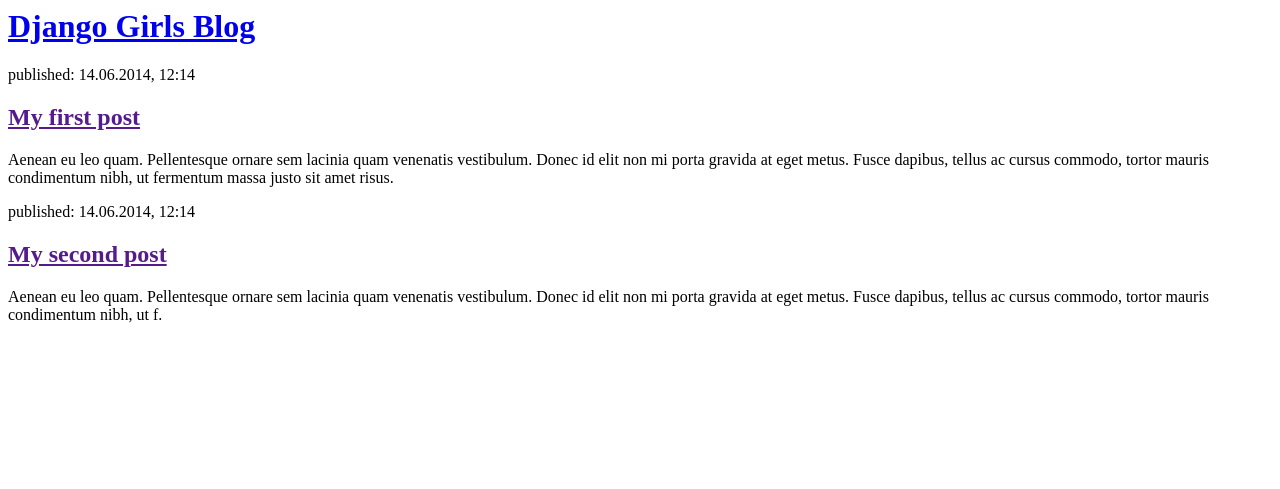
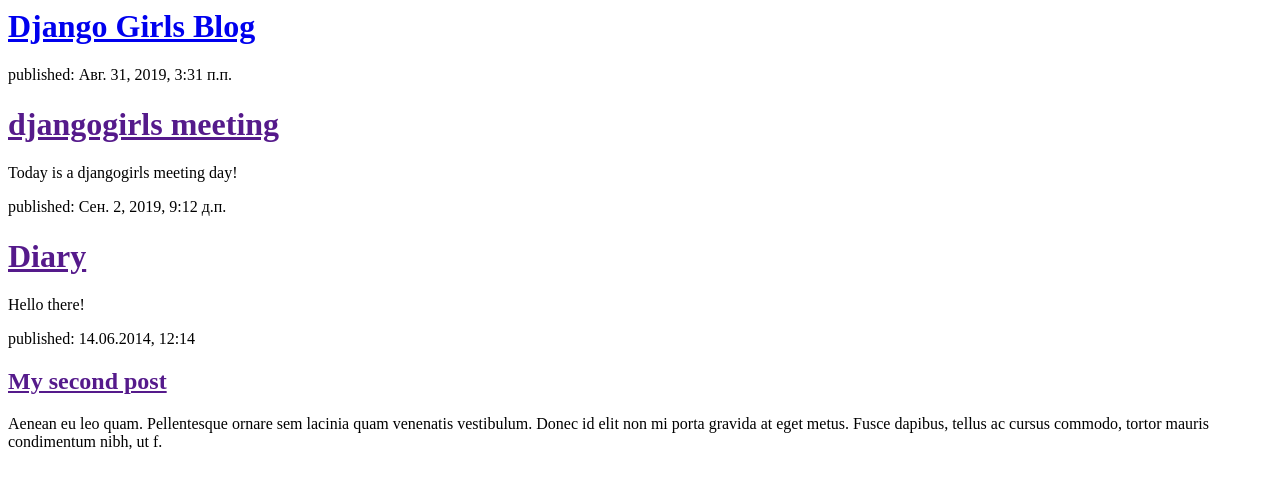
Before and after one commit to sweetysmooch/my-first-blog, a Django app: page / in a window 1280 px wide. Shown: the top 489 px of the page. Run offline with Django 3.2, Linux system fonts and the light colour scheme; data comes from the database, SQL or seed files in the repository; both versions use the stored data as it was after the commit.

Commit message:
Modified templates to display posts from database.

```diff
--- a/blog/templates/blog/post_list.html
+++ b/blog/templates/blog/post_list.html
@@ -1,16 +1,19 @@
 <html>
     <head>
-        <title>Django Girls blog</title>
+        <title>Django Girls Blog</title>
     </head>
-    <body>
+    </body>
         <div>
             <h1><a href="/">Django Girls Blog</a></h1>
         </div>
 
-        <div>
-            <p>published: 14.06.2014, 12:14</p>
-            <h2><a href="">My first post</a></h2>
-            <p>Aenean eu leo quam. Pellentesque ornare sem lacinia quam venenatis vestibulum. Donec id elit non mi porta gravida at eget metus. Fusce dapibus, tellus ac cursus commodo, tortor mauris condimentum nibh, ut fermentum massa justo sit amet risus.</p>
+        {% for post in posts %}
+            <div>
+                <p>published: {{ post.published_date }}</p>
+                <h1><a href="">{{ post.title }}</a></h1>
+                <p>{{ post.text|linebreaksbr }}</p>
+            </div>
+        {% endfor %}
         </div>
 
         <div>
--- a/blog/views.py
+++ b/blog/views.py
@@ -1,5 +1,9 @@
 from django.shortcuts import render
+from django.utils import timezone
+from .models import Post
+
 def post_list(request):
-    return render(request, 'blog/post_list.html', {})
+    posts = Post.objects.filter(published_date__lte=timezone.now()).order_by('published_date')
+    return render(request, 'blog/post_list.html', {'posts': posts})
 
 # Create your views here.
```
Also changed, not shown: db.sqlite3.
